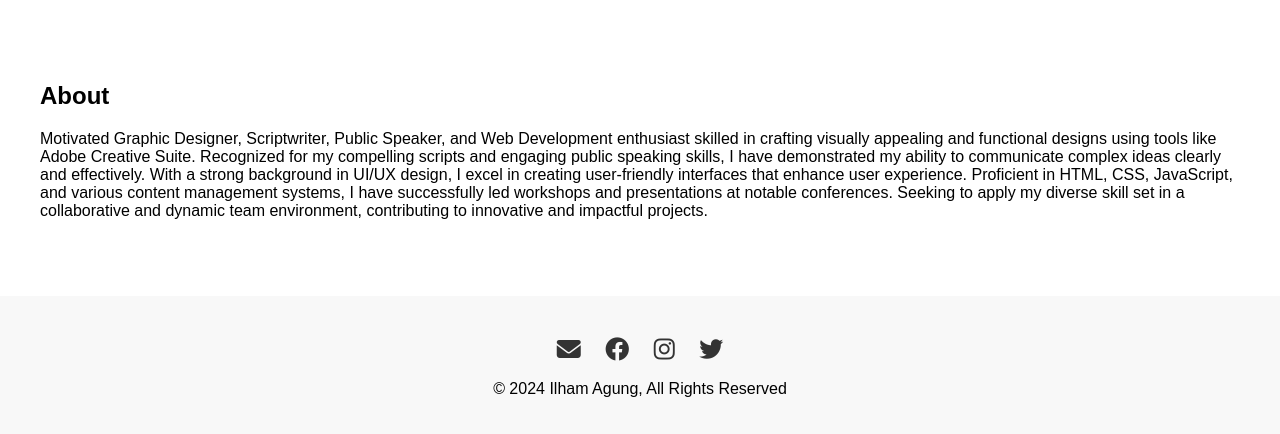
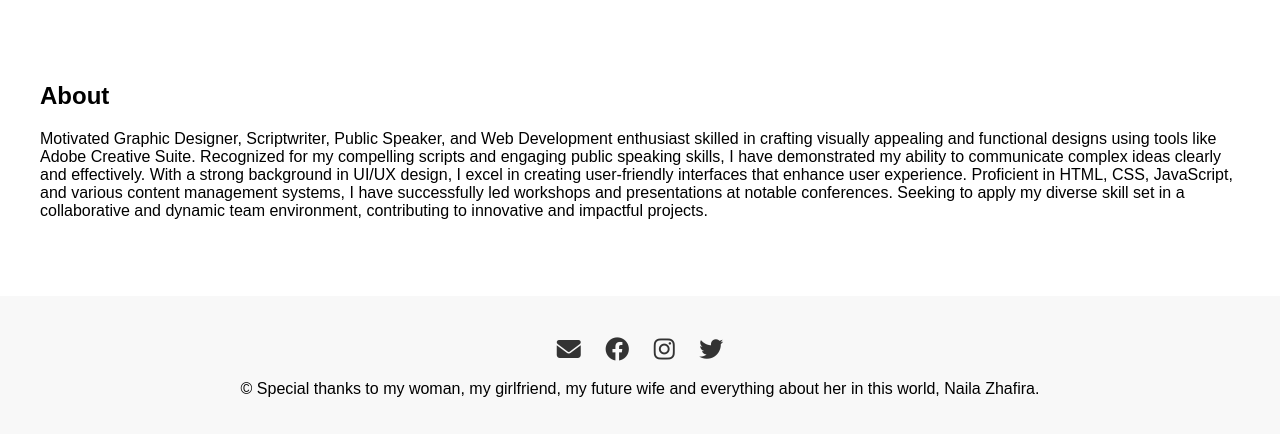
Before and after one commit to ilhamasyaallah/iilhamgung, a plain HTML site: page index.html in a window 1280 px wide. Shown: the part 793-1227 px from the top of the page. Drawn offline with Linux system fonts and the light colour scheme.

Commit message:
Update index.html

```diff
--- a/index.html
+++ b/index.html
@@ -109,7 +109,7 @@
             <a href="https://www.instagram.com/iilhamagung/" target="_blank"><i class="fab fa-instagram"></i></a>
             <a href="https://x.com/iilhamagung_?t=90t_F1Yq_8hgwJdNLqq41Q&s=09" target="_blank"><i class="fab fa-twitter"></i></a>
         </div>
-        <p>&copy; 2024 Ilham Agung, All Rights Reserved</p>
+        <p>&copy; Special thanks to my woman, my girlfriend, my future wife and everything about her in this world, Naila Zhafira.</p>
     </footer>
 </body>
 </html>
```
